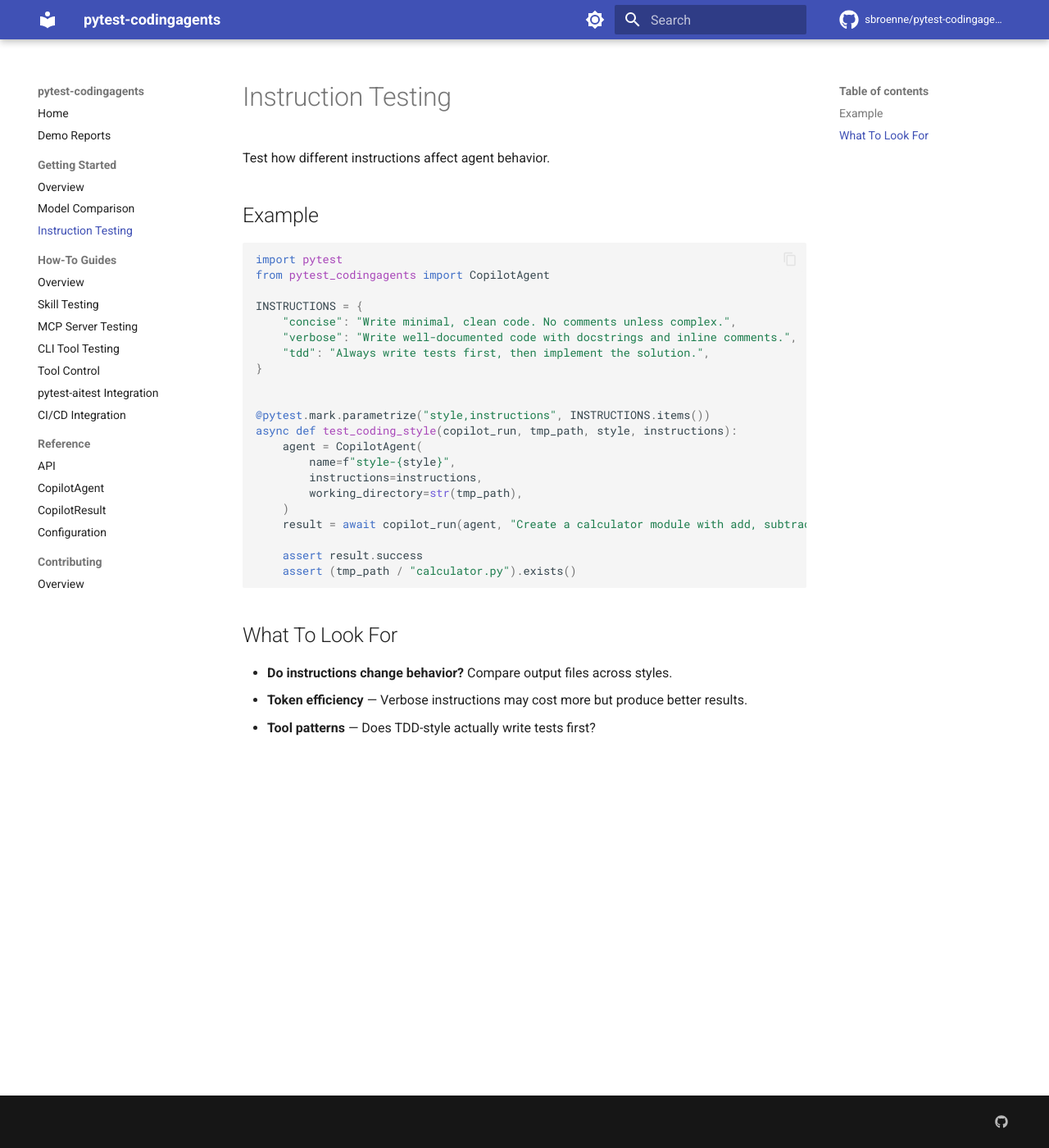
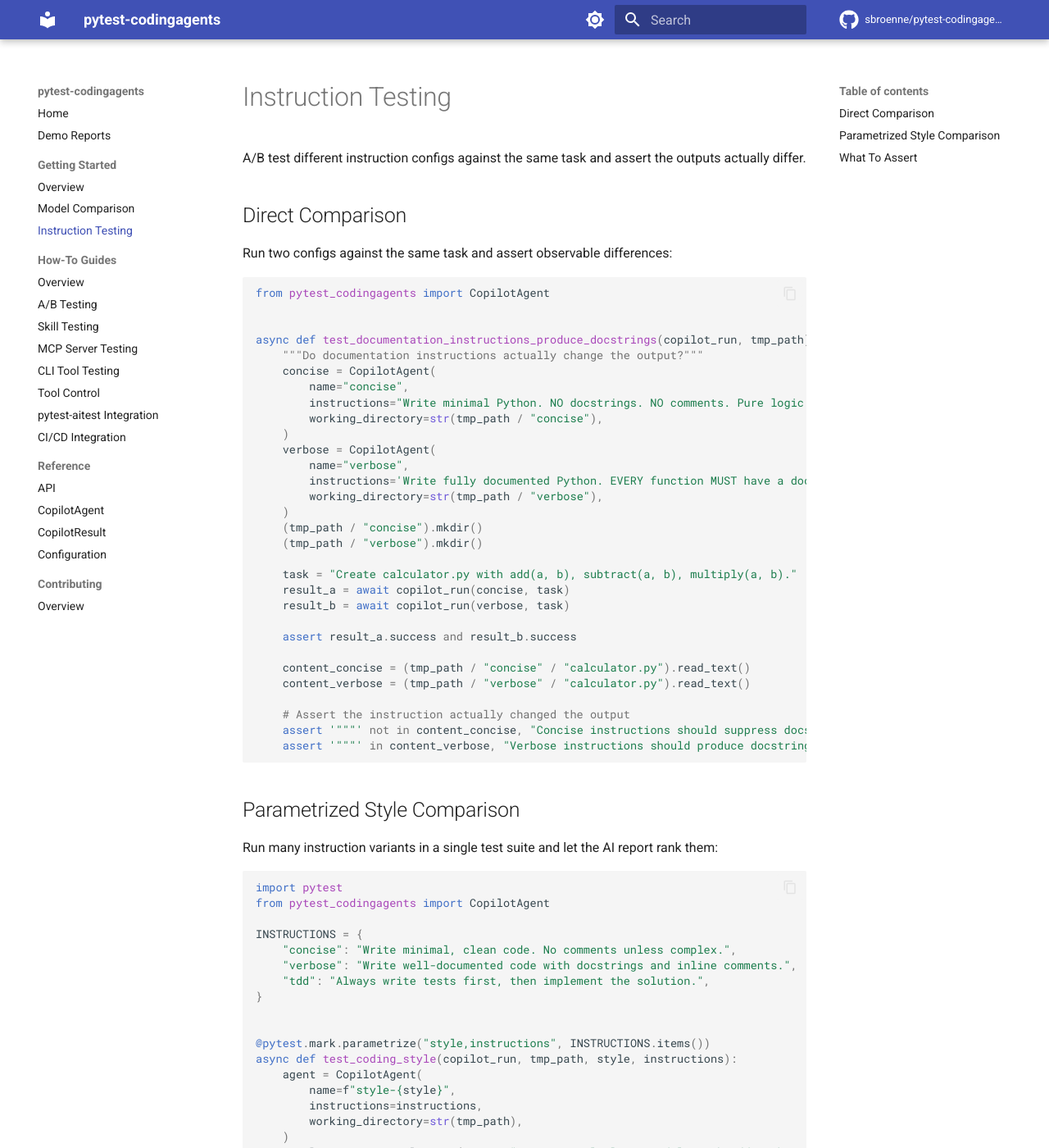
Before and after one commit to sbroenne/pytest-codingagents, an MkDocs documentation site: the page built from docs/getting-started/instruction-testing.md, in a window 1280 px wide and 1400 px high. Shown: the whole window at 82% size. Built offline with MkDocs 1.6.1 and Material for MkDocs 9.7.7, drawn with Linux system fonts in a browser that asks for light colours; comment, search, counter and statistics services are not loaded; some of the changed text lies outside the part shown.

Commit message:
Docs: make A/B testing the hero use case throughout
- docs/index.md: update hero code example to show A/B comparison (match README)
- docs/index.md: add A/B comparison as first row in capabilities table
- docs/getting-started/instruction-testing.md: rewrite with differential assertions
- docs/getting-started/model-comparison.md: update models to current, add turn/token comparisons
- docs/how-to/ab-testing.md: new dedicated guide — instructions, skills, models A/B patterns
- docs/how-to/index.md: add A/B Testing as first entry
- mkdocs.yml: add A/B Testing to nav under How-To Guides

Co-authored-by: Copilot <223556219+Copilot@users.noreply.github.com>

````diff
--- a/docs/getting-started/instruction-testing.md
+++ b/docs/getting-started/instruction-testing.md
@@ -1,8 +1,47 @@
 # Instruction Testing
 
-Test how different instructions affect agent behavior.
+A/B test different instruction configs against the same task and assert the outputs actually differ.
 
-## Example
+## Direct Comparison
+
+Run two configs against the same task and assert observable differences:
+
+```python
+from pytest_codingagents import CopilotAgent
+
+
+async def test_documentation_instructions_produce_docstrings(copilot_run, tmp_path):
+    """Do documentation instructions actually change the output?"""
+    concise = CopilotAgent(
+        name="concise",
+        instructions="Write minimal Python. NO docstrings. NO comments. Pure logic only.",
+        working_directory=str(tmp_path / "concise"),
+    )
+    verbose = CopilotAgent(
+        name="verbose",
+        instructions='Write fully documented Python. EVERY function MUST have a docstring: """What it does."""',
+        working_directory=str(tmp_path / "verbose"),
+    )
+    (tmp_path / "concise").mkdir()
+    (tmp_path / "verbose").mkdir()
+
+    task = "Create calculator.py with add(a, b), subtract(a, b), multiply(a, b)."
+    result_a = await copilot_run(concise, task)
+    result_b = await copilot_run(verbose, task)
+
+    assert result_a.success and result_b.success
+
+    content_concise = (tmp_path / "concise" / "calculator.py").read_text()
+    content_verbose = (tmp_path / "verbose" / "calculator.py").read_text()
+
+    # Assert the instruction actually changed the output
+    assert '"""' not in content_concise, "Concise instructions should suppress docstrings"
+    assert '"""' in content_verbose, "Verbose instructions should produce docstrings"
+```
+
+## Parametrized Style Comparison
+
+Run many instruction variants in a single test suite and let the AI report rank them:
 
 ```python
 import pytest
@@ -23,13 +62,15 @@ async def test_coding_style(copilot_run, tmp_path, style, instructions):
         working_directory=str(tmp_path),
     )
     result = await copilot_run(agent, "Create a calculator module with add, subtract, multiply, divide")
-
     assert result.success
     assert (tmp_path / "calculator.py").exists()
 ```
 
-## What To Look For
+The AI analysis report will rank instruction styles by pass rate and highlight behavioral differences.
 
-- **Do instructions change behavior?** Compare output files across styles.
-- **Token efficiency** — Verbose instructions may cost more but produce better results.
-- **Tool patterns** — Does TDD-style actually write tests first?
+## What To Assert
+
+- **Presence of specific constructs** — `assert '"""' in content` to verify docstrings
+- **Absence of forbidden constructs** — `assert "print(" not in content`
+- **Library choice** — `assert "fastapi" in code.lower()`
+- **Tool usage** — `assert result.tool_was_called("run_in_terminal")`
--- a/mkdocs.yml
+++ b/mkdocs.yml
@@ -76,6 +76,7 @@ nav:
     - Instruction Testing: getting-started/instruction-testing.md
   - How-To Guides:
     - Overview: how-to/index.md
+    - A/B Testing: how-to/ab-testing.md
     - Skill Testing: how-to/skills.md
     - MCP Server Testing: how-to/mcp-servers.md
     - CLI Tool Testing: how-to/cli-tools.md
````
Also changed, not shown: docs/getting-started/model-comparison.md (+9 -10 lines), docs/how-to/ab-testing.md (added, +190 -0 lines), docs/how-to/index.md (+1 -0 lines), docs/index.md (+24 -9 lines).
